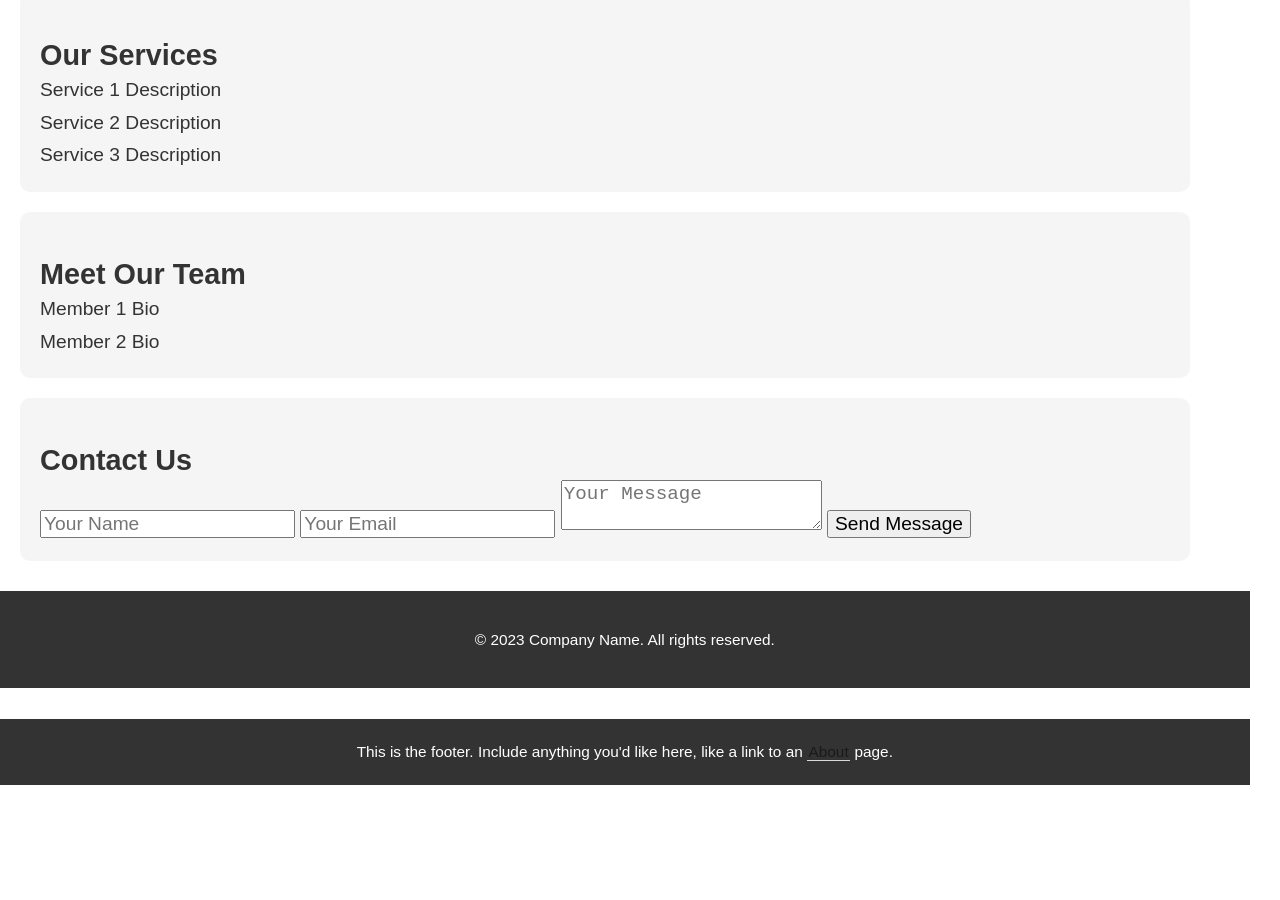
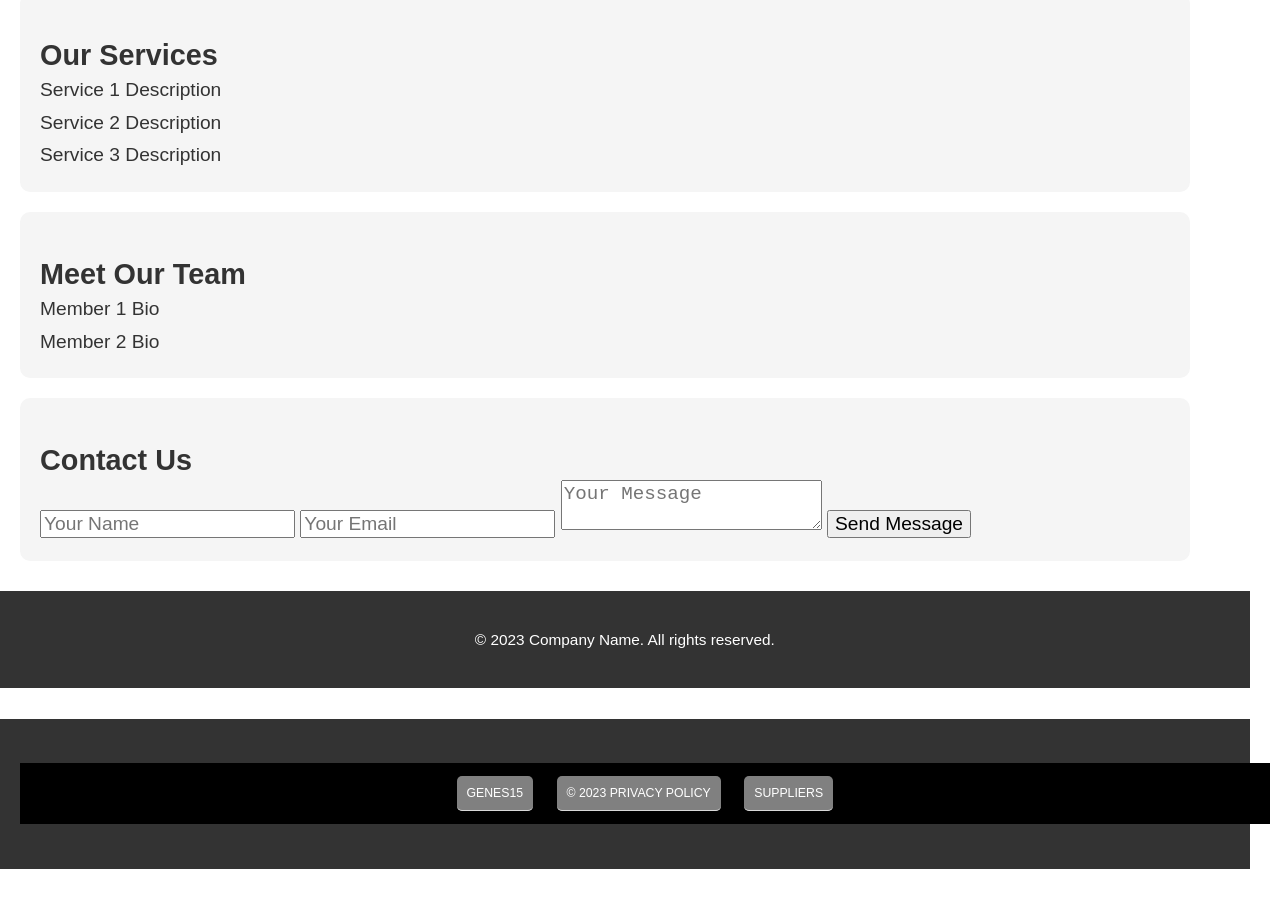
Before and after one commit to RED-SHA/Digitalgarden, a Jekyll site: the page built from _pages/index.md, in a window 1280 px wide and 900 px high, scrolled down 993 px. Built offline with Jekyll 4.4.1, drawn with Linux system fonts in a browser that asks for light colours; before the commit the page ends 1809 px from its top, so only the background shows below that.

Commit message:
Update footer.html

```diff
--- a/_includes/footer.html
+++ b/_includes/footer.html
@@ -1 +1,5 @@
-This is the footer. Include anything you'd like here, like a link to an <a class="internal-link" href="{{ site.baseurl }}/about">About</a> page.
+<footer style="background-color: black; color: white; text-align: center; padding: 20px;">
+    <a class="internal-link" href="{{ site.baseurl }}" style="color: white; text-decoration: none; margin: 10px; padding: 10px; background-color: grey; border-radius: 5px;">GENES15</a>
+    <a class="internal-link" href="{{ site.baseurl }}/_notes/page_1" style="color: white; text-decoration: none; margin: 10px; padding: 10px; background-color: grey; border-radius: 5px;">© 2023 PRIVACY POLICY</a>
+    <a class="internal-link" href="{{ site.baseurl }}/_notes/page_2" style="color: white; text-decoration: none; margin: 10px; padding: 10px; background-color: grey; border-radius: 5px;">SUPPLIERS</a>
+</footer>
```
